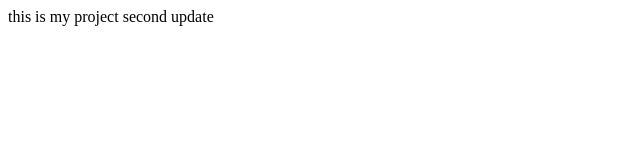
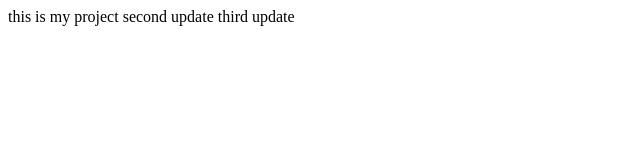
Before and after one commit to Sruthi-bit/70r-day3, a plain HTML site: page index.html in a window 1280 px wide. Shown: the whole page, without its empty margins (0-640 px from the left). Drawn offline with Linux system fonts and the light colour scheme.

Commit message:
third update

```diff
--- a/index.html
+++ b/index.html
@@ -9,5 +9,7 @@
     this is my project
 
     second update
+
+    third update
 </body>
 </html>
```
